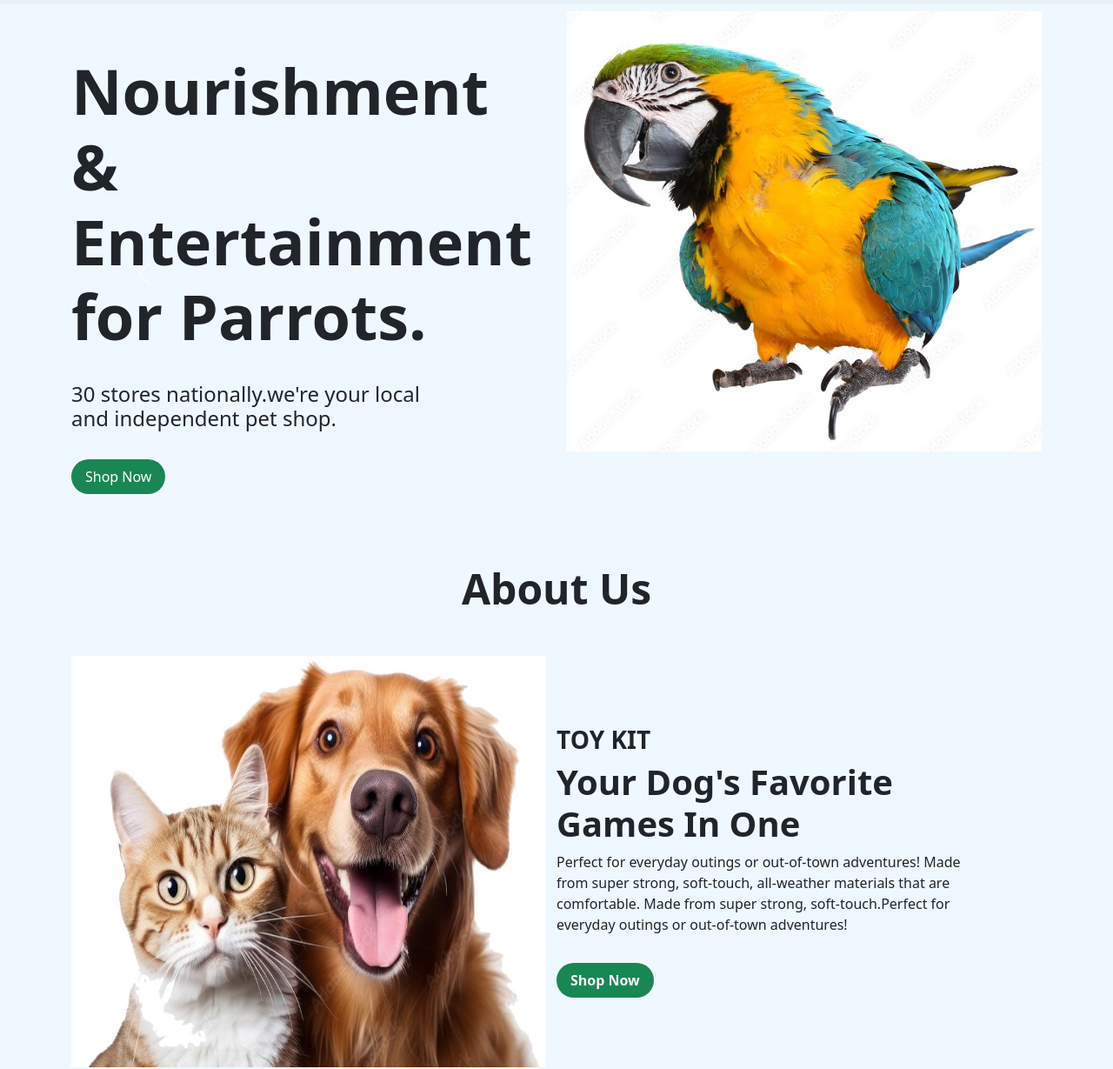
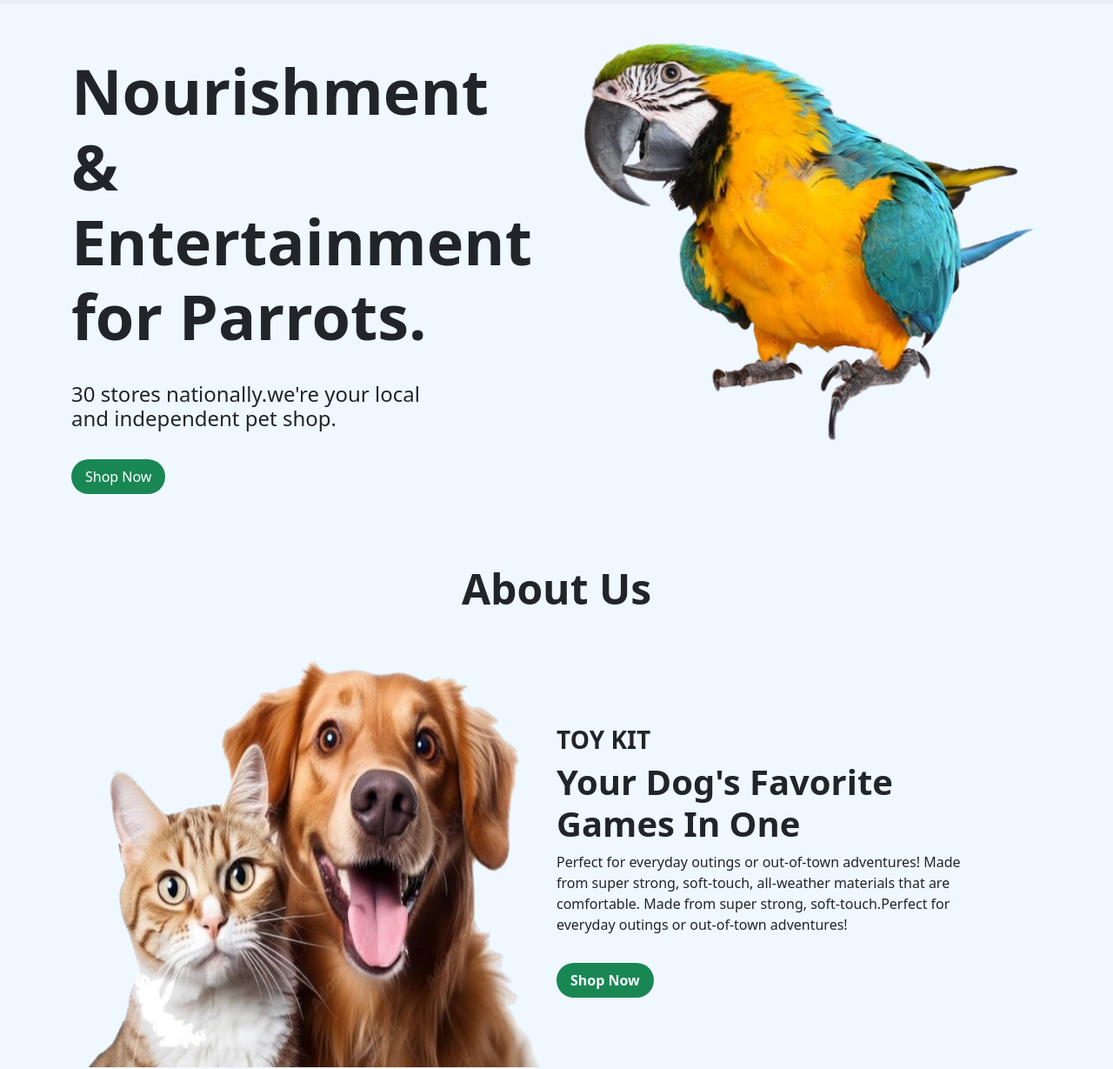
Before and after one commit to tamu309/Pet-Website, a plain HTML site: page index.html in a window 1280 px wide. Shown: the part 71-1300 px from the top of the page at 87% size. Drawn offline with nearby package versions, Linux system fonts and the light colour scheme.

Commit message:
Second commit

```diff
--- a/index.html
+++ b/index.html
@@ -229,7 +229,7 @@
 
 
                             <div class="col-12 col-lg-6 ">
-                                <img src="./Images/Single dog.jpeg" class="d-block w-100" alt="...">
+                                <img src="./Images/Single dog.png" class="d-block w-100" alt="...">
                             </div>
 
                         </div>
@@ -246,7 +246,7 @@
 
 
                             <div class="col-12 col-lg-6  ">
-                                <img  src="./Images/Dog.jpeg" class="d-block w-100" alt="...">
+                                <img  src="./Images/Dog.png" class="d-block w-100" alt="...">
                             </div>
 
                         </div>
@@ -264,7 +264,7 @@
 
 
                             <div class="col-12 col-lg-6 ">
-                                <img src="./Images/Banner 3.jpeg" class="d-block w-100" alt="...">
+                                <img src="./Images/Banner 3.png" class="d-block w-100" alt="...">
                             </div>
 
                         </div>
@@ -295,7 +295,7 @@
 
                 <div class="row">
                     <div class="col-12 col-lg-6 ">
-                        <img class="w-100 h-100 py-lg-3  " src="./Images/banner dog img.jpeg" alt="">
+                        <img class="w-100 h-100 py-lg-3  " src="./Images/Banner Dog.png" alt="">
                     </div>
                     <div class="col-12 col-lg-6 p-5 p-lg-0  ">
                         <div class="py-lg-5 my-lg-5  ">
```
Also changed, not shown: Images/Banner 3.png (added), Images/Banner Dog.png (added), Images/Dog.png (added), Images/Single dog.png (added).
